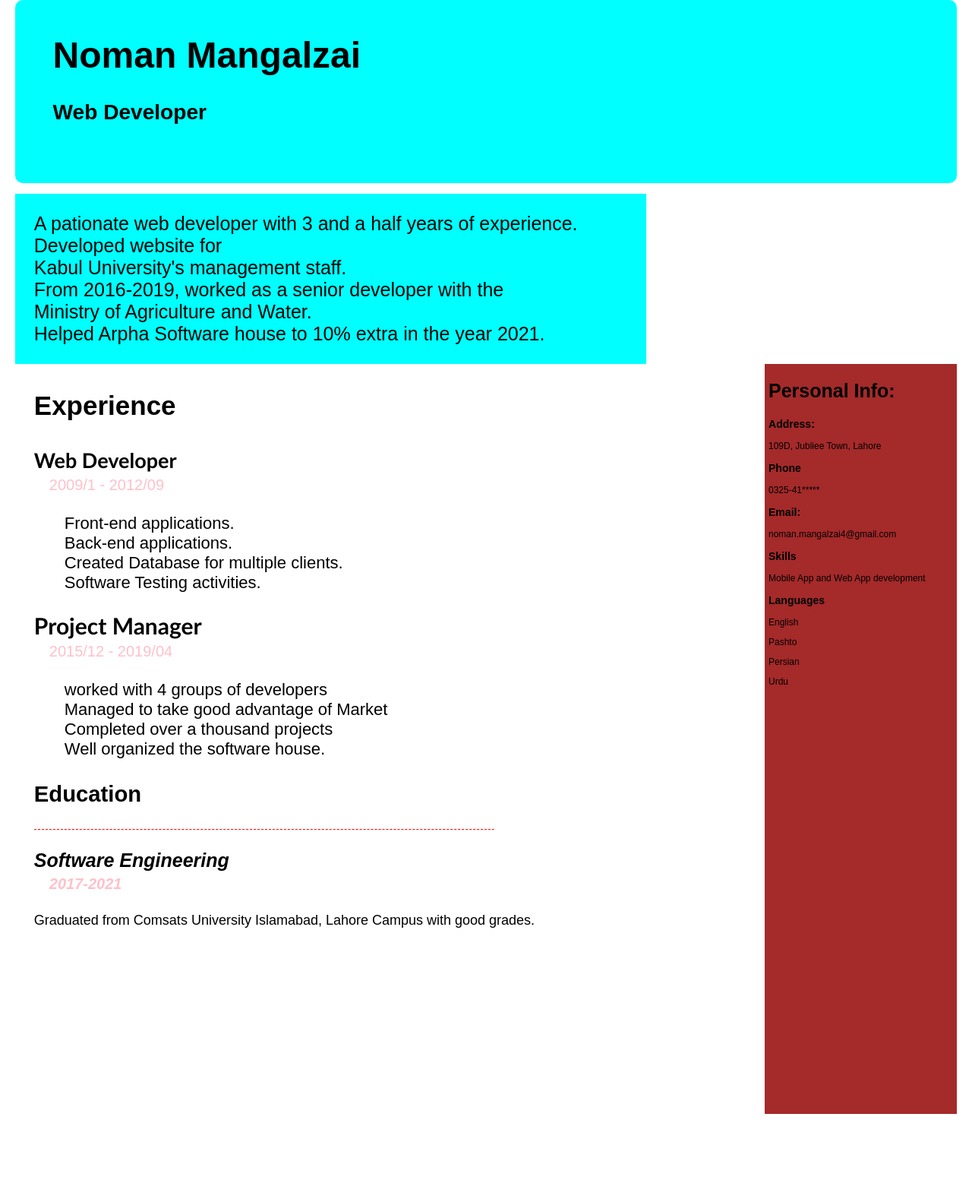
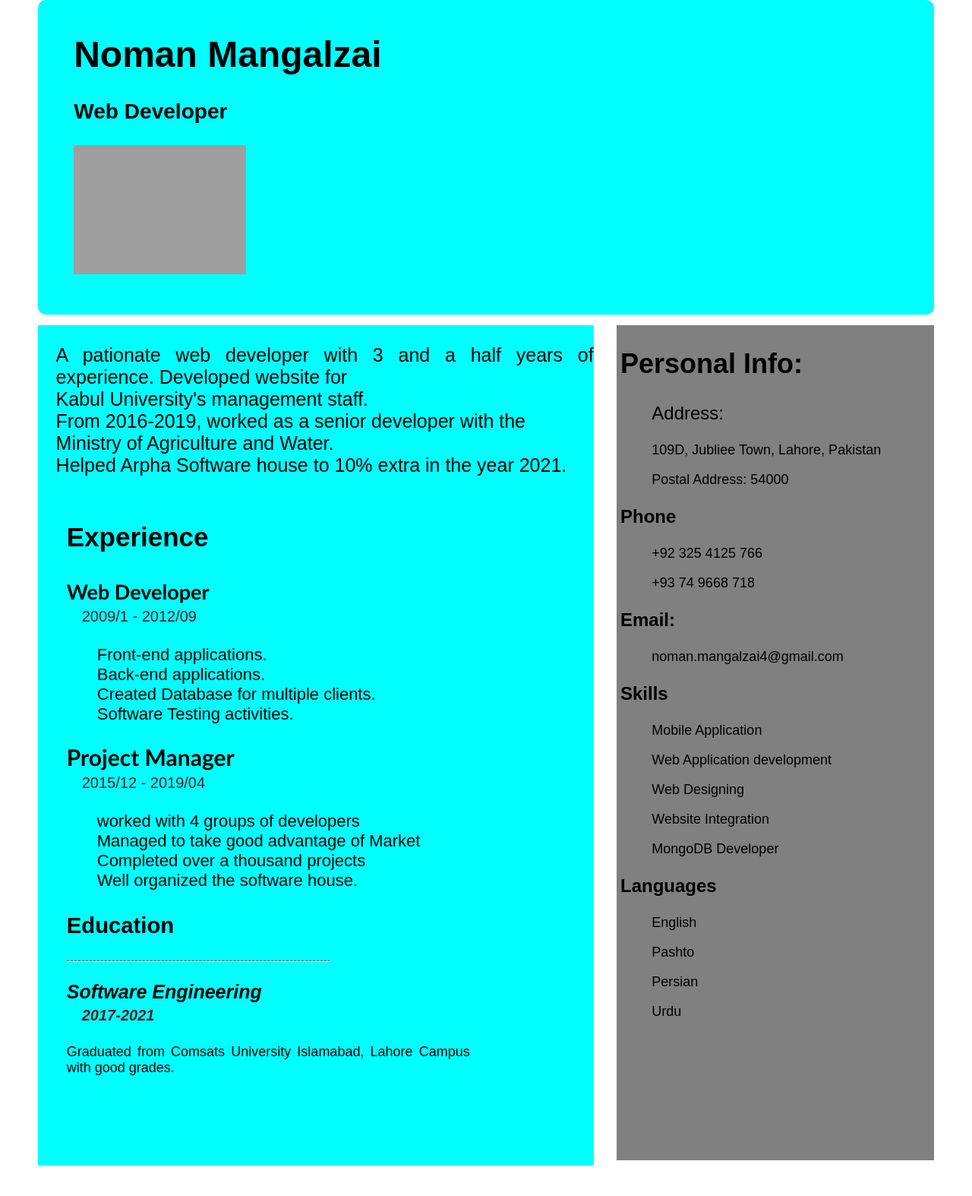
Before and after one commit to nomanmangalzai/myCvwithHtmlandCss, a PHP site: page / in a window 1280 px wide. Shown: the whole page at 76% size. Before the commit the page ends 1466 px from the top, so only its background shows below. Run offline with PHP 8.4, Linux system fonts and the light colour scheme; grey boxes are pictures that could not be loaded.

Commit message:
Pasting my updated code to the assignment 1

```diff
--- a/index.html
+++ b/index.html
@@ -11,6 +11,7 @@
     <div id="namediv">
         <h1>Noman Mangalzai</h1>
         <h3>Web Developer</h3>
+        <img src="../images/noman02.jpeg" alt="">
     </div>
 
     <br>
@@ -21,11 +22,11 @@
             and Water.<br>
             Helped Arpha Software house to 10% extra in the year 2021.
         </p>
-        </div>
+
         <div id="div3">
         <h3 class="headers"" style="font-size: 35px;">Experience</h3>
         <p class="Experience"><span style="font-weight: bold; font-size: 27px; font-family: 'Gill Sans', 'Gill Sans MT', Calibri, 'Trebuchet MS', sans-serif;">Web Developer</span>
-        <br><span style="color: pink; font-size: 20px; padding-left: 20px;">2009/1 - 2012/09</span>
+        <br><span style="color: rgb(82, 28, 37); font-size: 20px; padding-left: 20px;">2009/1 - 2012/09</span>
         <br>
         <ul class="explists" style="font-size: 22px;">
             <li>Front-end applications.</li>
@@ -35,7 +36,7 @@
         </ul>
         </p>
         <p class="Experience"><span style="font-weight: bold; font-size: 30px; font-family: 'Gill Sans', 'Gill Sans MT', Calibri, 'Trebuchet MS', sans-serif;">Project Manager</span>
-           <br> <span style="color: pink; font-size: 20px; padding-left: 20px;">2015/12 - 2019/04</span>
+           <br> <span style="color: rgb(82, 28, 37); font-size: 20px; padding-left: 20px;">2015/12 - 2019/04</span>
 
            <br>
            <ul class="explists" style="font-size: 22px;">
@@ -48,7 +49,7 @@
 
         <h3 class="headers"">Education</h3><hr>
         <p id="se">Software Engineering <br>
-        <span style="color: pink; font-size: 20px; padding-left: 20px;">2017-2021</span>
+        <span style="color: rgb(82, 28, 37); font-size: 20px; padding-left: 20px;">2017-2021</span>
          </p>
          <p id ="eduback">
              Graduated from Comsats University Islamabad, Lahore Campus with good grades.
@@ -57,17 +58,22 @@
 
     </div>
     <div id ="div4">
-        <h2 id = pinfo> <span style="vertical-align: top;">Personal Info: </span></h2>
-        <div>
-            <h3>Address:
-            </h3>
-            <p>109D, Jubliee Town, Lahore</p>
+        <h2 id = "pinfo"> <span style="vertical-align: top;">Personal Info: </span></h2>
+        <div >
+            <p id="address">Address:</h3>
+            <p>109D, Jubliee Town, Lahore, Pakistan</p>
+            <p>Postal Address: 54000</p>
             <h3>Phone</h3>
-            <p>0325-41*****</p>
+            <p>+92 325 4125 766</p>
+            <p>+93 74 9668 718</p>
             <h3>Email:</h3>
             <p>noman.mangalzai4@gmail.com</p>
             <h3>Skills</h3>
-            <p>Mobile App and Web App development</p>
+            <p>Mobile Application</p>
+            <p>Web Application development</p>
+            <p>Web Designing</p>
+            <p>Website Integration</p>
+            <p>MongoDB Developer</p>
             <h3>Languages</h3>
             <p>English</p>
             <p>Pashto</p>
--- a/indexcss.css
+++ b/indexcss.css
@@ -7,14 +7,24 @@
     border-radius: 10px;
     color: blace;
 }
+#namediv img{
+    width: 20%;
+}
 
 #div2{
     float: left;
     background-color: aqua;
-    width: 65%;
+    width: 60%;
+    margin-right: 0px;
     padding-left: 2%;
     font-size: 25px;
     color: blace;
+    padding-bottom: 100px;
+    margin-bottom: 40px;
+}
+#div2 p{
+    text-align: justify;
+    text-justify: inter-word;
 }
 
 
@@ -28,7 +38,7 @@
 body{
     font-size: 12px;
     font-family: sans-serif;
-    max-width: 1240px;
+    max-width: 1180px;
     box-sizing: border-box;
     margin: auto;
     border: 0;
@@ -49,14 +59,15 @@ div #eduback{
 
 #div4{
     float: right;
-    width: 20%;
-    background-color: brown;
+    width: 35%;
+    background-color: grey;
+    margin-left: 0px;
     padding-left: 5px;
-    padding-bottom: 550px;;
+    padding-bottom: 167px;;
 }
 
 div #pinfo{
-    font-size: 25px;
+    font-size: 300%;
 
 }
 
@@ -66,3 +77,13 @@ hr{
     text-align: left;
     margin-left: 0;
 }
+#div4 div #address{
+    font-size: 200%;
+}
+#div4 div p{
+    font-size: 150%;
+    margin-left: 10%;
+}
+#div4 div h3{
+    font-size: 200%;
+}
```
